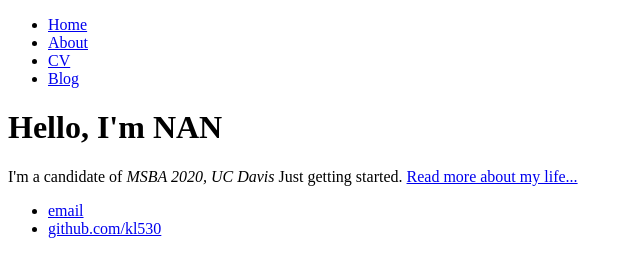
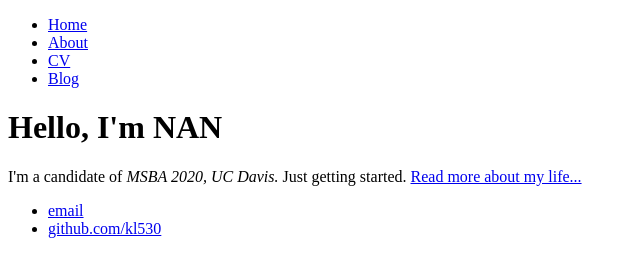
Before and after one commit to kl530/kl530.github.io, a plain HTML site: page index.html in a window 1280 px wide. Shown: the full height of the page, 0-640 px from the left. Drawn offline with Linux system fonts and the light colour scheme.

Commit message:
Update index.html

```diff
--- a/index.html
+++ b/index.html
@@ -1,7 +1,7 @@
 <!DOCTYPE html>
 <html>
 	<head>
-		<title>Hank Quinlan, Horrible Cop</title>
+		<title>NAN, Not a Number</title>
 	</head>
 	<body>
 		<nav>
@@ -15,7 +15,7 @@
 		<div class="container">
     		<div class="blurb">
         		<h1>Hello, I'm NAN</h1>
-				<p>I'm a candidate of <em>MSBA 2020, UC Davis</em> Just getting started. <a href="/about">Read more about my life...</a></p>
+				<p>I'm a candidate of <em>MSBA 2020, UC Davis.</em> Just getting started. <a href="/about">Read more about my life...</a></p>
     		</div><!-- /.blurb -->
 		</div><!-- /.container -->
 		<footer>
```
